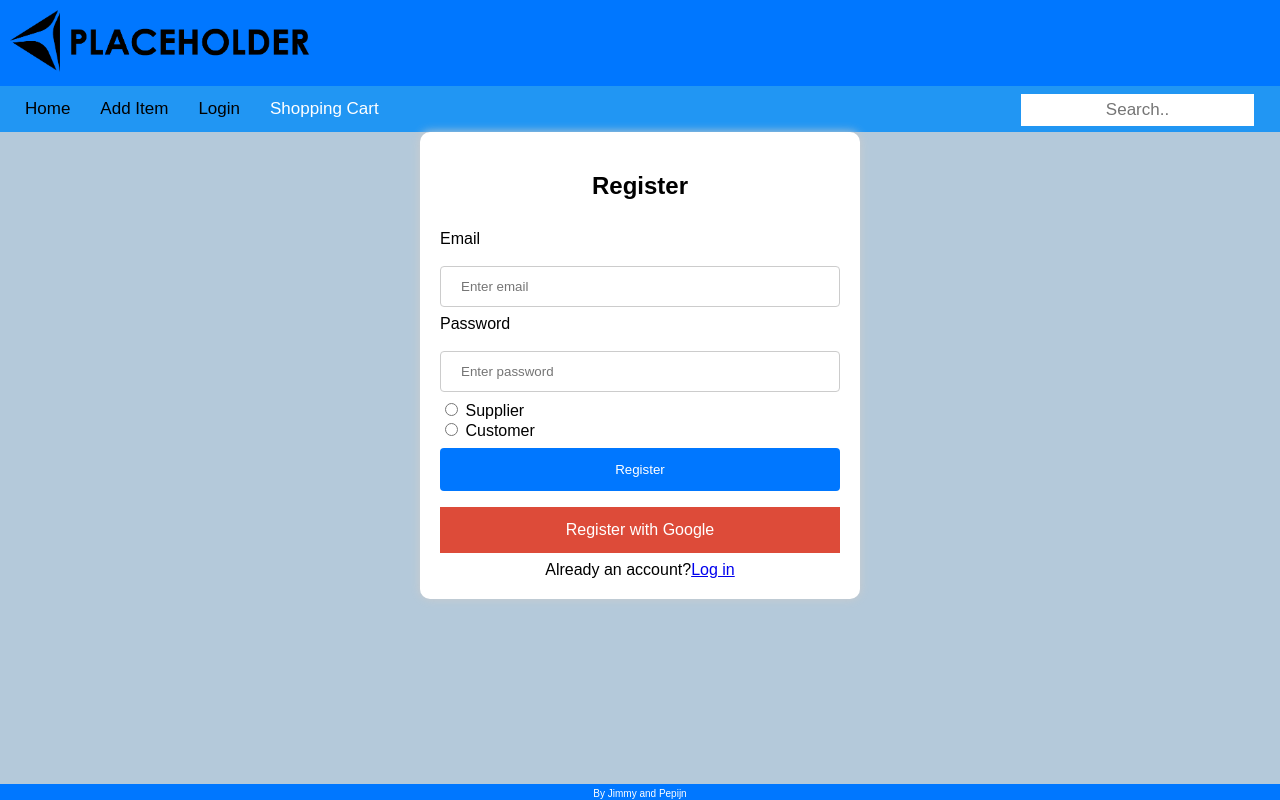
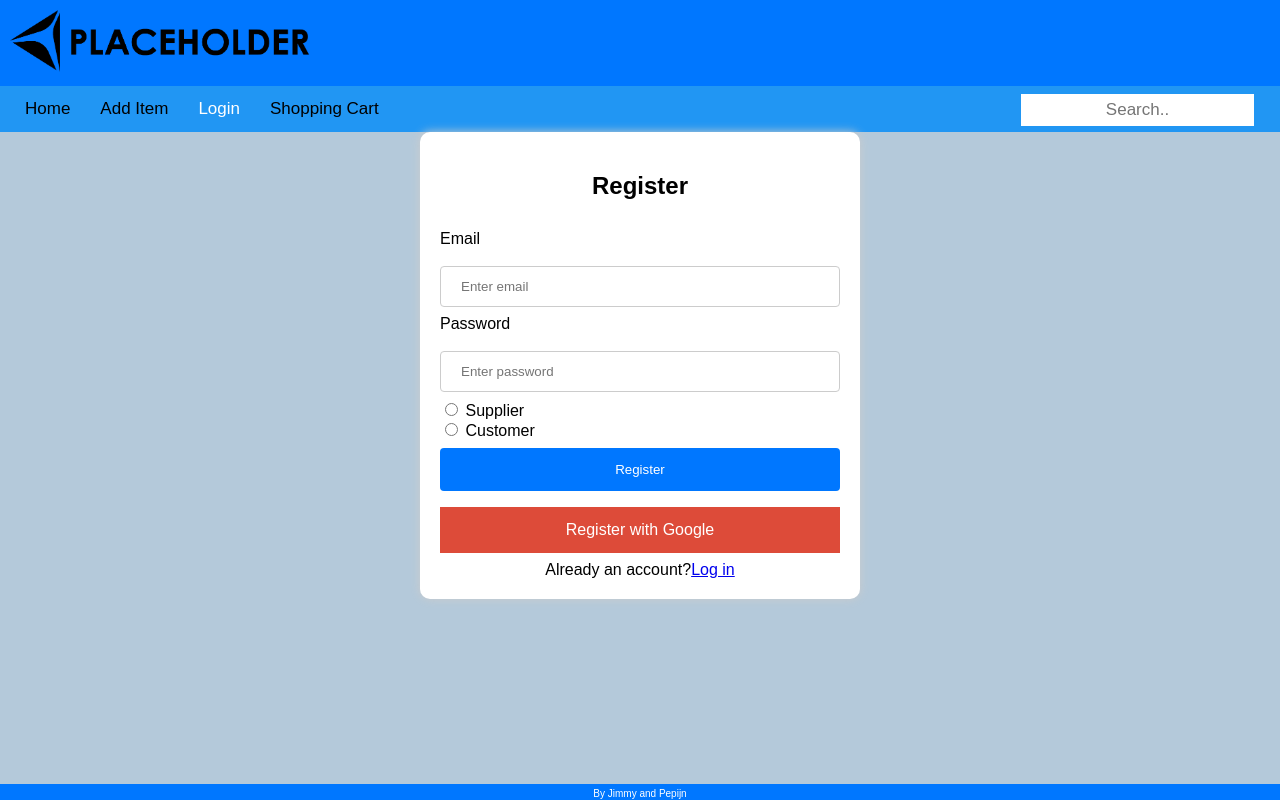
Before and after one commit to PepijnVanEgmond/E-commerce-website-TU-Delft, a plain HTML site: page docs/Register.html in a window 1280 px wide. Drawn offline with Linux system fonts and the light colour scheme.

Commit message:
Update Register.html

```diff
--- a/docs/Register.html
+++ b/docs/Register.html
@@ -11,8 +11,8 @@
         <div class="topnav">
           <a href="index.html">Home</a>
           <a href="AddItem.html">Add Item</a>
-          <a href="Login.html">Login</a>
-          <a href="ShoppingCart.html" class="active" >Shopping Cart</a>
+          <a href="Login.html" class="active" >Login</a>
+          <a href="ShoppingCart.html">Shopping Cart</a>
           <input type="text" placeholder="Search..">
         </div>
       </header>
```
